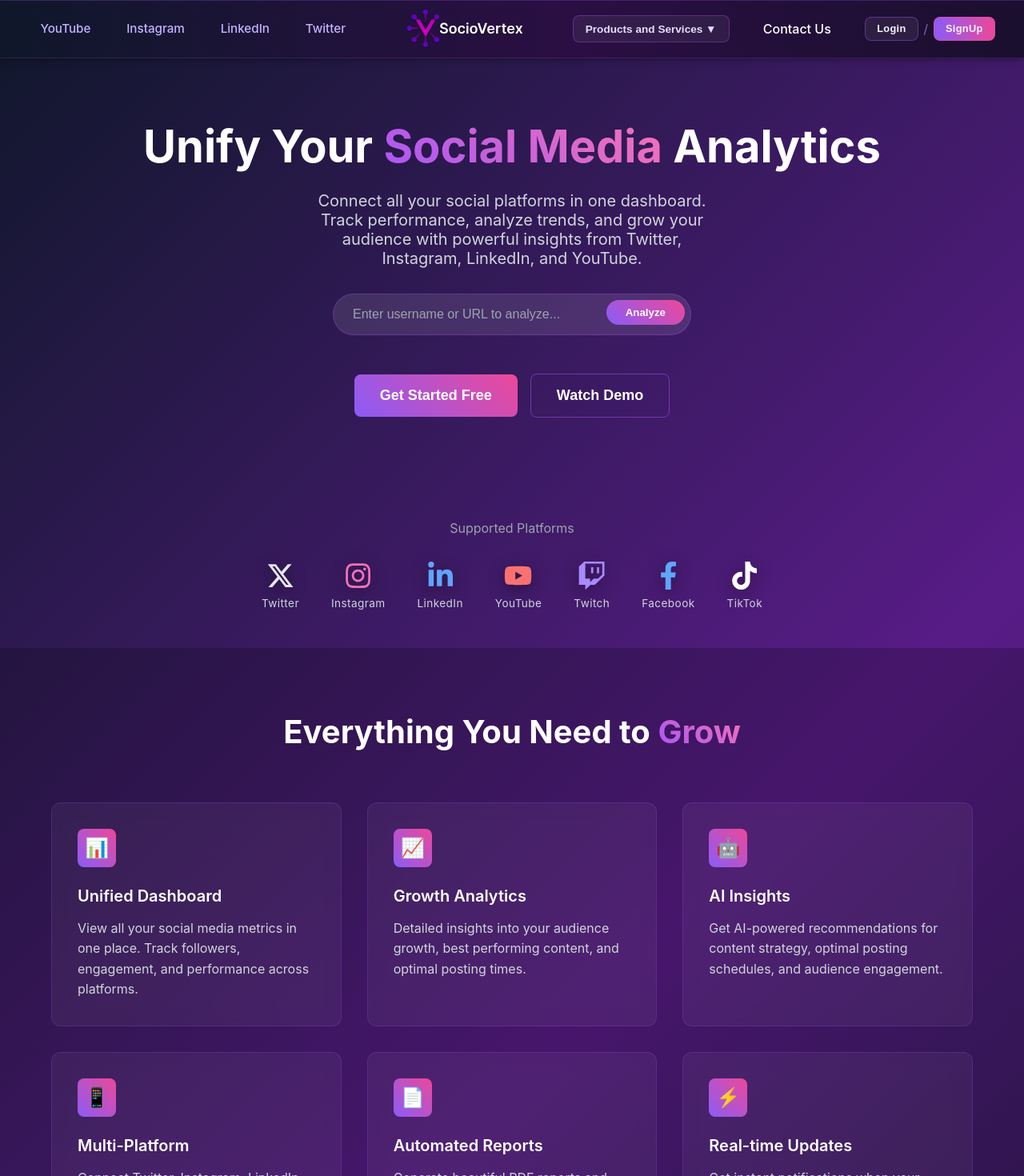
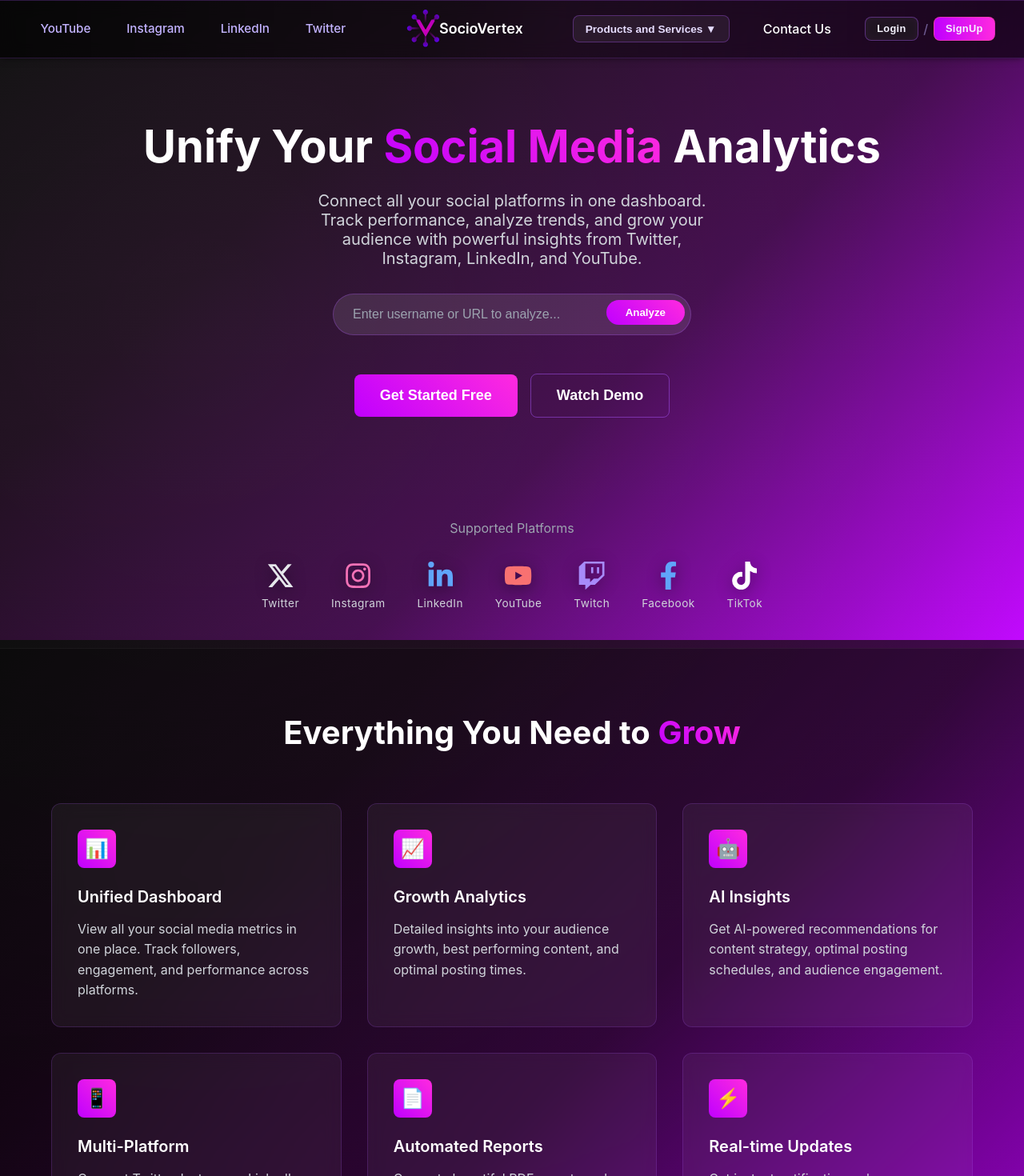
Before and after one commit to yashhhgoswami/SocioVertex-frontend, a React (Vite) app: page / in a window 1280 px wide. Shown: the top 1470 px of the page at 80% size. Built offline with nearby package versions, Linux system fonts and the light colour scheme.

Commit message:
feat(theme): apply unified black->magenta gradient theme and variable-driven accents

```diff
--- a/src/components/Footer.css
+++ b/src/components/Footer.css
@@ -1,5 +1,5 @@
 /* Global Footer */
-.sv-footer { background:linear-gradient(135deg,#0d1220,#2a0f43 55%,#0d1220); color:#e5e4ea; margin-top:4rem; padding:3.5rem 2.5rem 3rem; font-family:system-ui, sans-serif; border-top:1px solid rgba(168,85,247,0.25); }
+.sv-footer { background:linear-gradient(135deg,rgba(0,0,0,0.85),rgba(0,0,0,0.6) 55%,rgba(0,0,0,0.85)); color:#e5e4ea; margin-top:4rem; padding:3.5rem 2.5rem 3rem; font-family:system-ui, sans-serif; border-top:1px solid rgba(255,255,255,0.08); }
 .sv-footer-inner { max-width:1400px; margin:0 auto; display:grid; grid-template-columns:repeat(auto-fit,minmax(200px,1fr)); gap:3.2rem; }
 .sv-footer-col { font-size:.8rem; line-height:1.55; }
 .sv-footer-col.brand { min-width:260px; }
@@ -9,9 +9,9 @@
 .sv-copy { font-size:.65rem; opacity:.55; margin:0 0 1.2rem; }
 .sv-social { display:flex; gap:.65rem; margin:0 0 1.25rem; }
 .sv-social-link { width:36px; height:36px; display:flex; align-items:center; justify-content:center; background:rgba(255,255,255,0.08); border:1px solid rgba(168,85,247,0.3); border-radius:10px; color:#e5e4ea; font-size:16px; backdrop-filter:blur(8px); transition:background .25s,border-color .25s,color .25s, transform .25s; }
-.sv-social-link:hover { background:linear-gradient(45deg,#8b5cf6,#ec4899); border-color:rgba(236,72,153,0.7); color:#fff; transform:translateY(-4px); box-shadow:0 6px 18px -6px rgba(168,85,247,.6); }
-.sv-support-btn { background:linear-gradient(90deg,#8b5cf6,#ec4899); color:#fff; border:none; font-weight:600; letter-spacing:.4px; padding:.85rem 1.5rem; border-radius:10px; cursor:pointer; font-size:.75rem; box-shadow:0 6px 22px -6px rgba(168,85,247,.55); transition:background .3s, transform .25s, box-shadow .3s; }
-.sv-support-btn:hover { background:linear-gradient(90deg,#a678ff,#ff62b5); transform:translateY(-3px); box-shadow:0 10px 28px -8px rgba(168,85,247,.7); }
+.sv-social-link:hover { background:linear-gradient(45deg,var(--accent-start),var(--accent-end)); border-color:rgba(255,255,255,0.6); color:#fff; transform:translateY(-4px); box-shadow:0 6px 18px -6px rgba(192,0,255,.6); }
+.sv-support-btn { background:linear-gradient(90deg,var(--accent-start),var(--accent-end)); color:#fff; border:none; font-weight:600; letter-spacing:.4px; padding:.85rem 1.5rem; border-radius:10px; cursor:pointer; font-size:.75rem; box-shadow:0 6px 22px -6px rgba(192,0,255,.55); transition:background .3s, transform .25s, box-shadow .3s; }
+.sv-support-btn:hover { background:linear-gradient(90deg,#d149ff,#ff52e0); transform:translateY(-3px); box-shadow:0 10px 28px -8px rgba(192,0,255,.7); }
 .sv-foot-heading { font-size:.9rem; font-weight:700; margin:0 0 .9rem; letter-spacing:.5px; color:#fff; }
 .sv-foot-list { list-style:none; padding:0; margin:0; display:flex; flex-direction:column; gap:.55rem; }
 .sv-foot-list a { color:#c8bfdc; text-decoration:none; position:relative; padding:.15rem 0; font-weight:500; transition:color .3s; }
--- a/src/index.css
+++ b/src/index.css
@@ -10,6 +10,19 @@
     sans-serif;
   -webkit-font-smoothing: antialiased;
   -moz-osx-font-smoothing: grayscale;
+  /* Global gradient background applied site-wide */
+  background: var(--app-gradient);
+  background-attachment: fixed;
+  color: #fff;
+  min-height: 100vh;
+}
+
+:root {
+  /* Primary site gradient derived from provided reference (black -> vibrant magenta) */
+  --app-gradient: linear-gradient(135deg,#000000 0%, #120012 28%, #3a0045 60%, #c000ff 100%);
+  /* Accent colors updated to harmonize with new gradient */
+  --accent-start: #c000ff;
+  --accent-end: #ff2adf;
 }
 
 .app-shell { min-height: 100vh; display: flex; flex-direction: column; }
--- a/src/pages/LandingPage.css
+++ b/src/pages/LandingPage.css
@@ -7,7 +7,9 @@
 
 .landing-page {
   min-height: 100vh;
-  background: linear-gradient(135deg, #0f172a 0%, #581c87 50%, #0f172a 100%);
+  /* Use transparent overlay to allow global gradient to show */
+  background: radial-gradient(circle at 20% 15%, rgba(255,255,255,0.06), rgba(0,0,0,0) 60%),
+              linear-gradient(180deg, rgba(255,255,255,0.04), rgba(0,0,0,0) 65%);
   color: white;
   font-family: -apple-system, BlinkMacSystemFont, 'Segoe UI', Roboto, sans-serif;
 }
@@ -132,7 +134,7 @@
 }
 .dropdown-item:hover,
 .dropdown-item:focus-visible {
-  background: linear-gradient(90deg, rgba(168,85,247,0.25), rgba(236,72,153,0.25));
+  background: linear-gradient(90deg, rgba(192,0,255,0.35), rgba(255,42,223,0.35));
   color: #fff;
   outline: none;
 }
@@ -170,14 +172,14 @@
 }
 .login-btn:hover, .signup-btn:hover,
 .login-btn:focus-visible, .signup-btn:focus-visible {
-  background: linear-gradient(90deg, rgba(168,85,247,0.55), rgba(236,72,153,0.55));
+  background: linear-gradient(90deg, var(--accent-start), var(--accent-end));
   border-color: rgba(236,72,153,0.75);
   color: #fff;
   box-shadow: 0 4px 16px -3px rgba(168,85,247,0.45);
   outline: none;
 }
-.signup-btn { background: linear-gradient(90deg,#8b5cf6,#ec4899); border: 1px solid rgba(236,72,153,0.65); }
-.signup-btn:hover, .signup-btn:focus-visible { background: linear-gradient(90deg,#a678ff,#ff62b5); }
+.signup-btn { background: linear-gradient(90deg,var(--accent-start),var(--accent-end)); border: 1px solid rgba(236,72,153,0.65); }
+.signup-btn:hover, .signup-btn:focus-visible { background: linear-gradient(90deg,#d149ff,#ff52e0); }
 
 /* Ensure navbar spacing & layering */
 .navbar {
@@ -187,7 +189,7 @@
   min-height: 70px;
   gap: 2rem;
   padding: 0.75rem 2.25rem;
-  background: linear-gradient(90deg,#0f172a,#2a0f43 55%,#1a0f2e);
+  background: linear-gradient(90deg,rgba(0,0,0,0.65),rgba(0,0,0,0.35) 55%,rgba(0,0,0,0.6));
   box-shadow: 0 2px 8px -2px rgba(0,0,0,.5), 0 1px 0 0 rgba(168,85,247,0.25) inset;
 }
 /* ==== END NAVBAR IMPROVEMENTS ==== */
@@ -265,7 +267,7 @@
 .mega-item strong { font-weight: 700; color: #fff; }
 .mega-item .em { font-weight: 600; }
 .mega-item:hover,
-.mega-item:focus-visible { background: rgba(168,85,247,0.25); color: #fff; padding-left: .7rem; }
+.mega-item:focus-visible { background: rgba(192,0,255,0.28); color: #fff; padding-left: .7rem; }
 
 @media (max-width: 960px) {
   .mega-menu { min-width: 0; width: 90vw; grid-template-columns: 1fr; gap: 1.25rem; }
@@ -398,7 +400,7 @@
 }
 
 .btn-primary {
-  background: linear-gradient(45deg, #8b5cf6, #ec4899);
+  background: linear-gradient(45deg, var(--accent-start), var(--accent-end));
   color: white;
   border: none;
   padding: 0.5rem 1.5rem;
@@ -461,7 +463,7 @@
 }
 
 .gradient-text {
-  background: linear-gradient(45deg, #a855f7, #f472b6);
+  background: linear-gradient(45deg, var(--accent-start), var(--accent-end));
   -webkit-background-clip: text;
   -webkit-text-fill-color: transparent;
   background-clip: text;
@@ -510,7 +512,7 @@
   position: absolute;
   right: 8px;
   top: 8px;
-  background: linear-gradient(45deg, #8b5cf6, #ec4899);
+  background: linear-gradient(45deg, var(--accent-start), var(--accent-end));
   color: white;
   border: none;
   padding: 0.5rem 1.5rem;
@@ -605,7 +607,9 @@
 /* Features Section */
 .features {
   padding: 5rem 1.5rem;
-  background: rgba(0, 0, 0, 0.2);
+  background: rgba(0,0,0,0.25);
+  border-top: 1px solid rgba(255,255,255,0.05);
+  border-bottom: 1px solid rgba(255,255,255,0.05);
 }
 
 .features-content {
@@ -643,7 +647,7 @@
 .feature-icon {
   width: 48px;
   height: 48px;
-  background: linear-gradient(45deg, #8b5cf6, #ec4899);
+  background: linear-gradient(45deg, var(--accent-start), var(--accent-end));
   border-radius: 8px;
   display: flex;
   align-items: center;
@@ -701,7 +705,7 @@
   top: -12px;
   left: 50%;
   transform: translateX(-50%);
-  background: linear-gradient(45deg, #8b5cf6, #ec4899);
+  background: linear-gradient(45deg, var(--accent-start), var(--accent-end));
   color: white;
   padding: 0.25rem 1rem;
   border-radius: 50px;
--- a/src/pages/PlatformPage.css
+++ b/src/pages/PlatformPage.css
@@ -1,20 +1,20 @@
 /* Shared simple platform layout styling matching YouTube aesthetic */
-.plat-layout { display:flex; min-height:calc(100vh - 70px); background:#0f172a; color:#fff; font-family:system-ui,sans-serif; }
-.plat-sidebar { width:280px; background:rgba(255,255,255,0.05); border-right:1px solid rgba(168,85,247,0.25); padding:1rem .75rem; }
-.plat-section-header { font-weight:700; font-size:.85rem; padding:.6rem .75rem; border:1px solid rgba(168,85,247,0.35); border-radius:10px; background:linear-gradient(90deg,rgba(168,85,247,.25),rgba(236,72,153,.25)); }
+.plat-layout { display:flex; min-height:calc(100vh - 70px); background:linear-gradient(180deg, rgba(255,255,255,0.03), rgba(0,0,0,0) 70%); color:#fff; font-family:system-ui,sans-serif; }
+.plat-sidebar { width:280px; background:rgba(0,0,0,0.35); border-right:1px solid rgba(255,255,255,0.12); padding:1rem .75rem; backdrop-filter:blur(10px); }
+.plat-section-header { font-weight:700; font-size:.85rem; padding:.6rem .75rem; border:1px solid rgba(255,255,255,0.22); border-radius:10px; background:linear-gradient(90deg,rgba(192,0,255,.25),rgba(255,42,223,.25)); }
 .plat-section-header.ig { background:linear-gradient(90deg,#d62976,#fa7e1e,#feda75); color:#fff; }
 .plat-section-header.li { background:linear-gradient(90deg,#0a66c2,#33a0ff); }
 .plat-section-header.tw { background:linear-gradient(90deg,#1da1f2,#6dd4ff); }
 .plat-suggestion-list { list-style:none; margin:.85rem 0 0; padding:0; display:flex; flex-direction:column; gap:.5rem; }
 .plat-suggestion-item { display:flex; align-items:center; gap:.6rem; padding:.55rem .6rem; border-radius:8px; background:rgba(255,255,255,0.03); font-size:.75rem; cursor:pointer; transition:background .25s; }
-.plat-suggestion-item:hover { background:rgba(168,85,247,.25); }
-.plat-avatar { width:32px; height:32px; border-radius:6px; background:linear-gradient(135deg,#8b5cf6,#ec4899); flex-shrink:0; }
+.plat-suggestion-item:hover { background:rgba(192,0,255,.28); }
+.plat-avatar { width:32px; height:32px; border-radius:6px; background:linear-gradient(135deg,var(--accent-start),var(--accent-end)); flex-shrink:0; }
 .plat-avatar.ig { background:linear-gradient(135deg,#feda75,#fa7e1e,#d62976); }
 .plat-avatar.li { background:#0a66c2; }
 .plat-avatar.tw { background:#1da1f2; }
 .plat-main { flex:1; padding:2rem 2.25rem; }
-.plat-card { background:rgba(255,255,255,0.05); border:1px solid rgba(168,85,247,0.25); border-radius:14px; box-shadow:0 4px 18px -4px rgba(0,0,0,.6); backdrop-filter:blur(14px); }
-.plat-card-header { display:flex; align-items:center; justify-content:space-between; padding:1rem 1.25rem; border-bottom:1px solid rgba(168,85,247,0.25); }
+.plat-card { background:rgba(0,0,0,0.45); border:1px solid rgba(255,255,255,0.18); border-radius:14px; box-shadow:0 4px 18px -4px rgba(0,0,0,.6); backdrop-filter:blur(14px); }
+.plat-card-header { display:flex; align-items:center; justify-content:space-between; padding:1rem 1.25rem; border-bottom:1px solid rgba(255,255,255,0.15); }
 .plat-card-header h2 { font-size:1.05rem; margin:0; font-weight:600; letter-spacing:.4px; }
 .plat-latency { font-size:.6rem; opacity:.6; }
 .plat-placeholder { padding:2.5rem 1.5rem; font-size:.85rem; opacity:.75; }
```
Also changed, not shown: src/pages/YouTubePage.css (+8 -8 lines).
